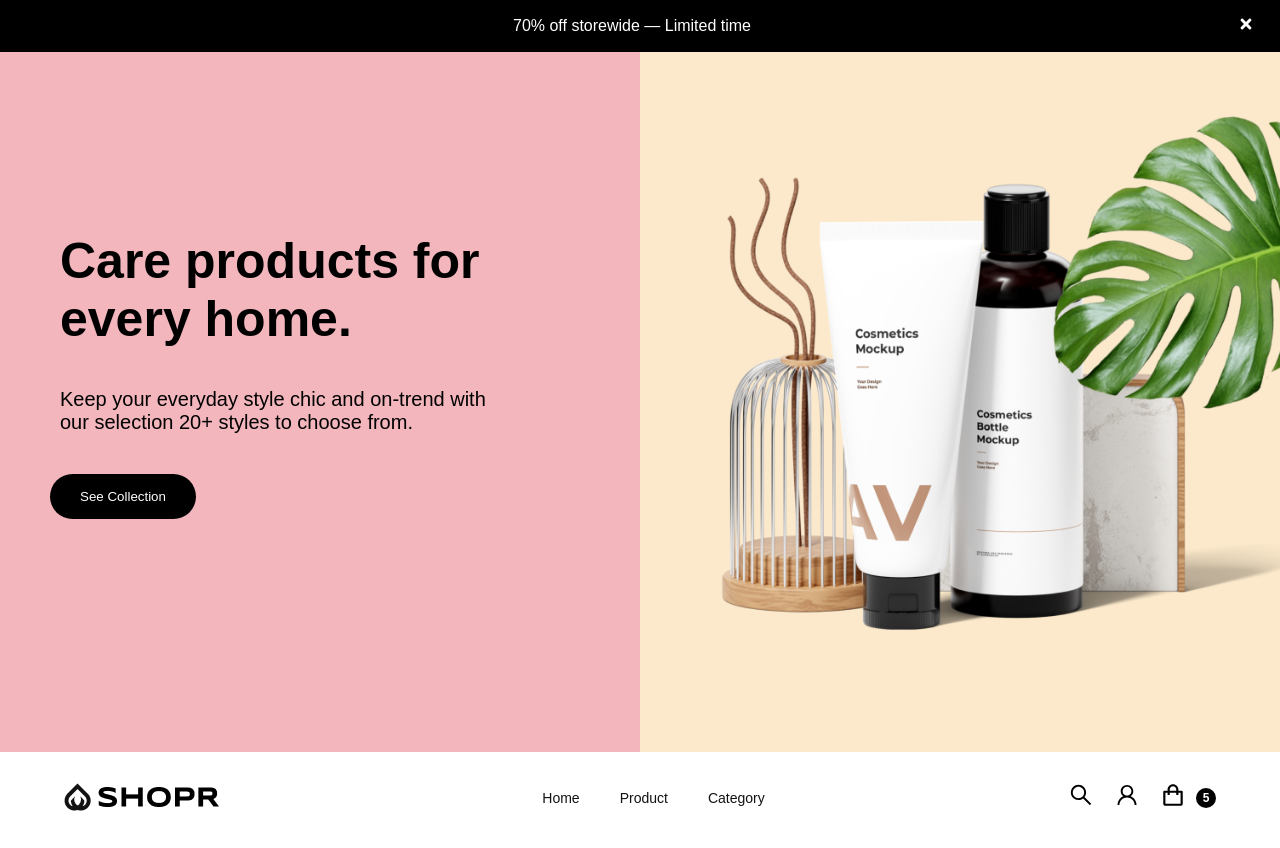
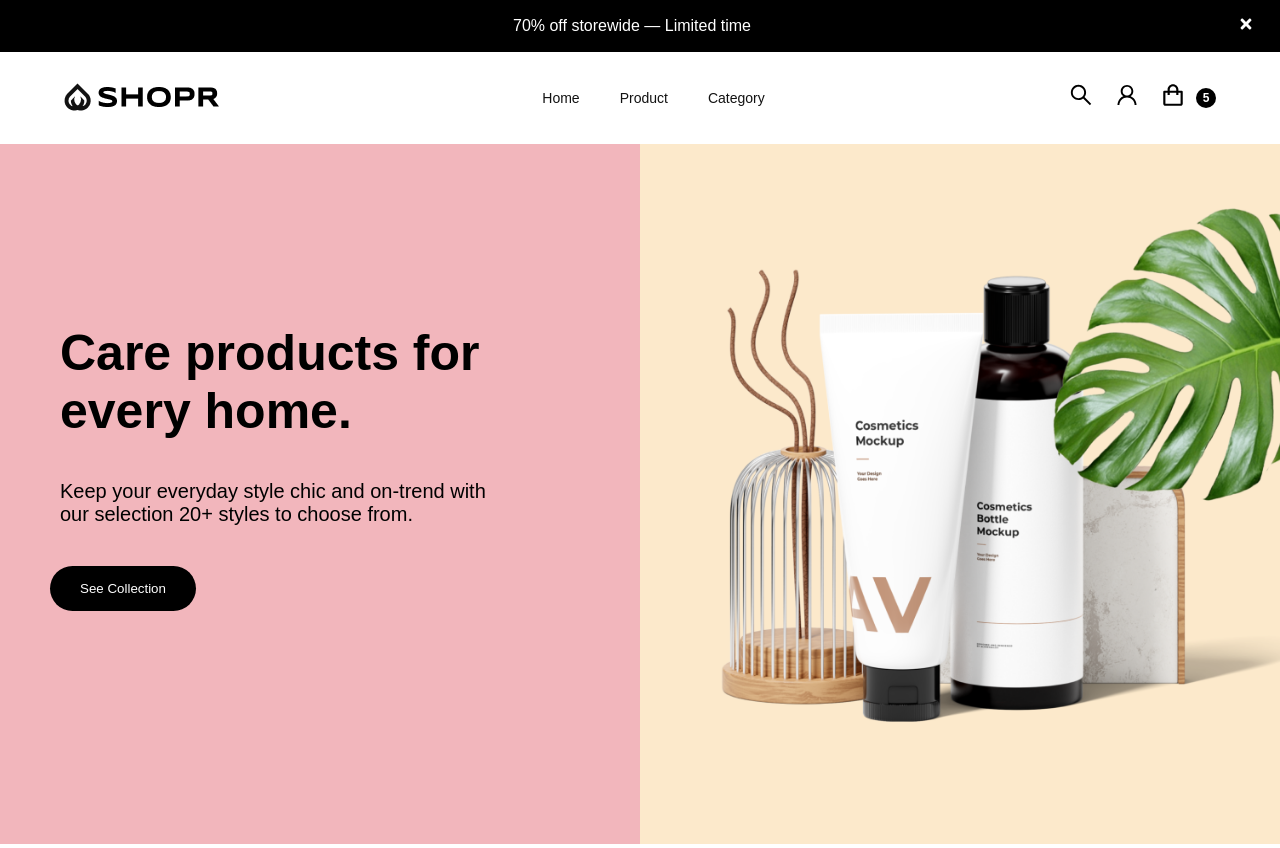
Before and after one commit to SaleMMousa/Collaborators, a React (Create React App) app: page / in a window 1280 px wide. Built offline with nearby package versions, Linux system fonts and the light colour scheme.

Commit message:
new chang

```diff
--- a/src/App.js
+++ b/src/App.js
@@ -8,8 +8,10 @@ function App() {
   return (
     <div className="App">
         {show && <Offer handelShow={() => setShow((prev) => !prev)} />}
-      <Hero />
+
         <Header />
+        <Hero />
+
     </div>
   );
 }
--- a/src/components/header/index.jsx
+++ b/src/components/header/index.jsx
@@ -9,9 +9,11 @@ import {
   StyledLi,
   StyledIcon,
 } from "./styledheader";
-import { Link } from "react-router-dom";
+
 import { AiOutlineSearch, AiOutlineUser } from "react-icons/ai";
 import { BiShoppingBag } from "react-icons/bi";
+import { Link } from "react-router-dom";
+
 const Header = () => {
   return (
     <div className="header">
```
